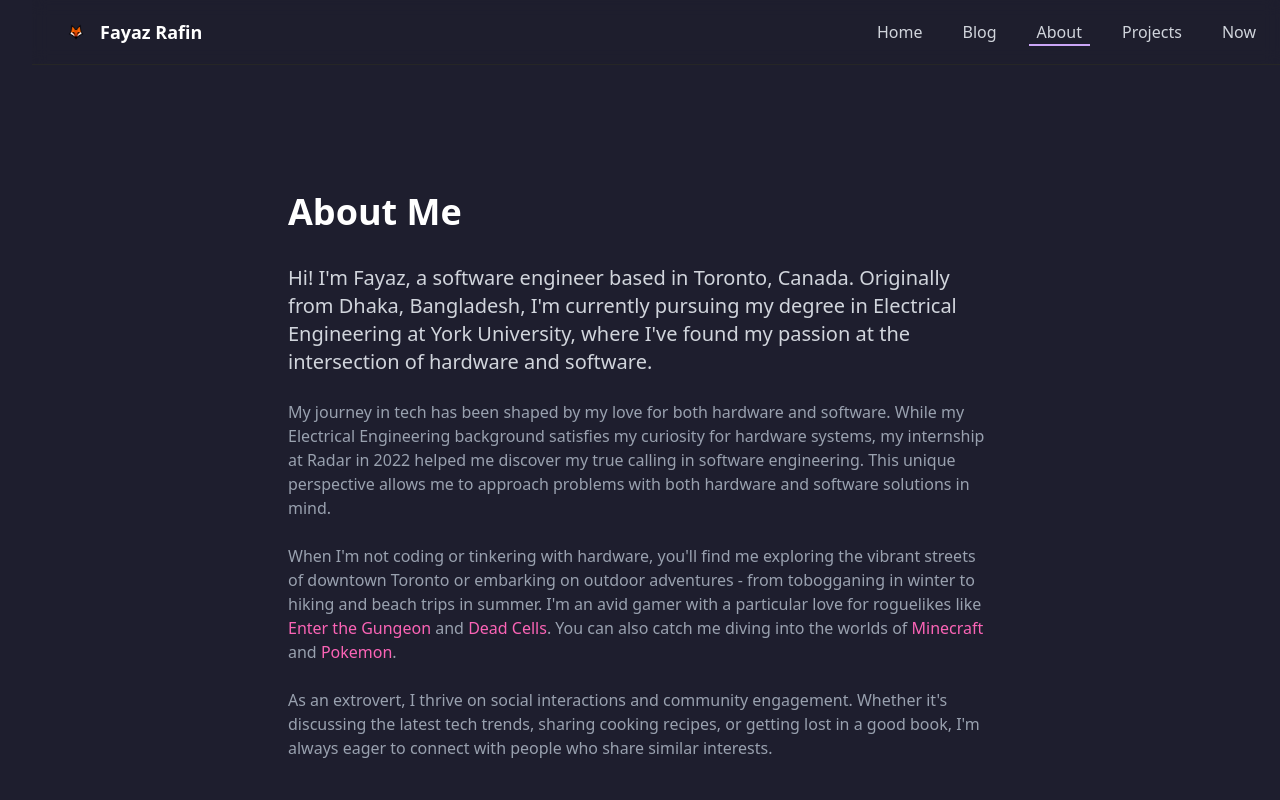
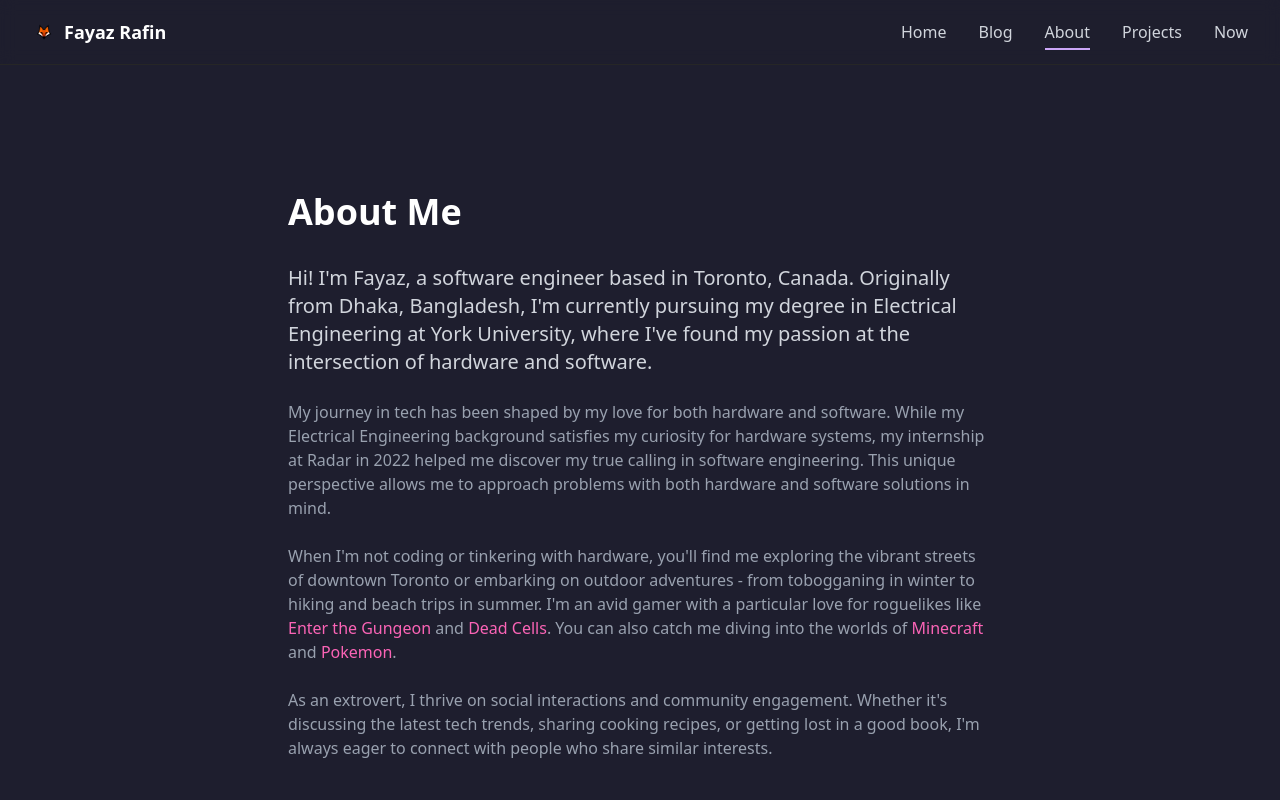
Before and after one commit to fayaz-rafin/my-blog, a Next.js app: page /about in a window 1280 px wide. Shown: the top 800 px of the page. Built offline with nearby package versions, Linux system fonts and the light colour scheme.

Commit message:
fix: make navbar responsive across all screen widths

```diff
--- a/app/layout.tsx
+++ b/app/layout.tsx
@@ -32,13 +32,16 @@ export default function RootLayout({
         className={`${geistSans.variable} ${geistMono.variable} antialiased bg-[#1e1e2e] min-h-screen`}
       >
         <Providers>
+          {/* Move the Navbar outside the content container */}
+          <Navbar />
+
+          {/* Content container separate from Navbar */}
           <div className="max-w-7xl mx-auto px-4 sm:px-6 lg:px-8">
-            <Navbar />
-            {/* Main content container with consistent spacing */}
             <div className="py-8 sm:py-12 md:py-16 space-y-16 md:space-y-24">
               {children}
             </div>
           </div>
+
           <Footer />
         </Providers>
       </body>
--- a/components/navbar.tsx
+++ b/components/navbar.tsx
@@ -20,10 +20,10 @@ export function Navbar() {
 
   return (
     <header className="fixed top-0 w-full z-50 bg-[#1e1e2e]/80 backdrop-blur-sm border-b border-border">
-      <div className="max-w-7xl mx-auto px-8">
-        <div className="h-16 flex items-center">
+      <div className="max-w-7xl mx-auto px-4 sm:px-6 lg:px-8">
+        <div className="flex items-center justify-between h-16">
           {/* Left: Logo and Name */}
-          <div className="flex-1 flex items-center gap-3">
+          <div className="flex items-center gap-2">
             <Image src="/logo.png" alt="Fox Logo" width={24} height={24} />
             <Link href="/" className="text-white font-semibold text-lg">
               Fayaz Rafin
@@ -31,14 +31,14 @@ export function Navbar() {
           </div>
 
           {/* Right: Navigation Items */}
-          <nav className="hidden md:flex items-center gap-6 mr-4">
+          <nav className="hidden md:flex items-center space-x-8">
             {navItems.map((item) => (
               <Link
                 key={item.href}
                 href={item.href}
-                className="relative group px-2"
+                className="relative inline-flex items-center"
               >
-                <span className={`text-gray-300 group-hover:text-[#cba6f7] transition-colors duration-200
+                <span className={`text-gray-300 hover:text-[#cba6f7] transition-colors duration-200
                   ${pathname === item.href ? 'text-[#cba6f7]' : ''}`}
                 >
                   {item.label}
@@ -46,7 +46,7 @@ export function Navbar() {
                 {pathname === item.href && (
                   <motion.div
                     layoutId="underline"
-                    className="absolute left-0 top-full h-[2px] w-full bg-[#cba6f7]"
+                    className="absolute left-0 bottom-[-6px] h-[2px] w-full bg-[#cba6f7]"
                   />
                 )}
               </Link>
@@ -57,8 +57,9 @@ export function Navbar() {
           <button
             onClick={() => setIsOpen(!isOpen)}
             className="md:hidden p-2 text-gray-300"
+            aria-label="Toggle menu"
           >
-            <div className="w-6 h-6 flex flex-col justify-around">
+            <div className="w-6 h-5 flex flex-col justify-between">
               <span className={`block h-0.5 w-full bg-current transform transition-all duration-300 ${isOpen ? 'rotate-45 translate-y-2' : ''}`} />
               <span className={`block h-0.5 w-full bg-current transition-all duration-300 ${isOpen ? 'opacity-0' : ''}`} />
               <span className={`block h-0.5 w-full bg-current transform transition-all duration-300 ${isOpen ? '-rotate-45 -translate-y-2' : ''}`} />
```
